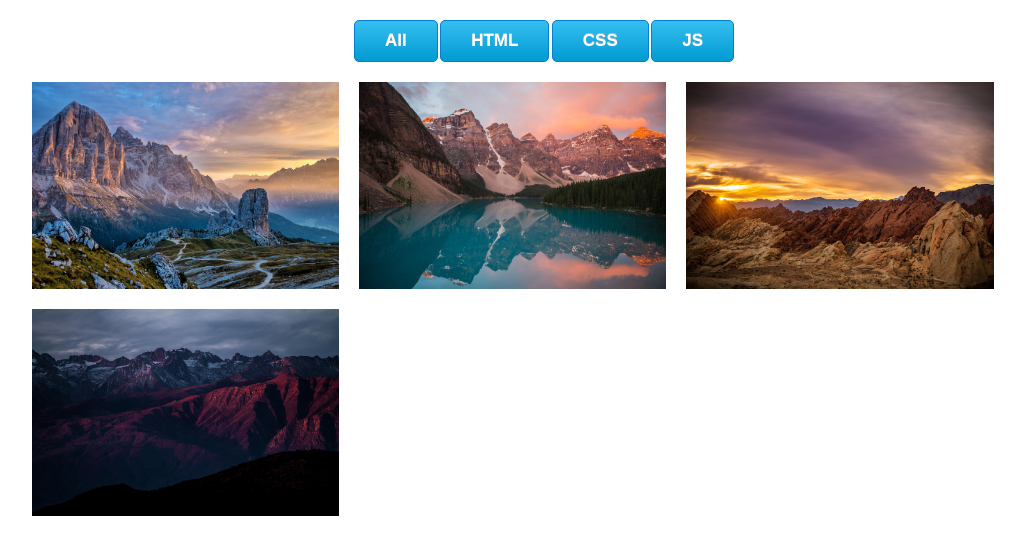
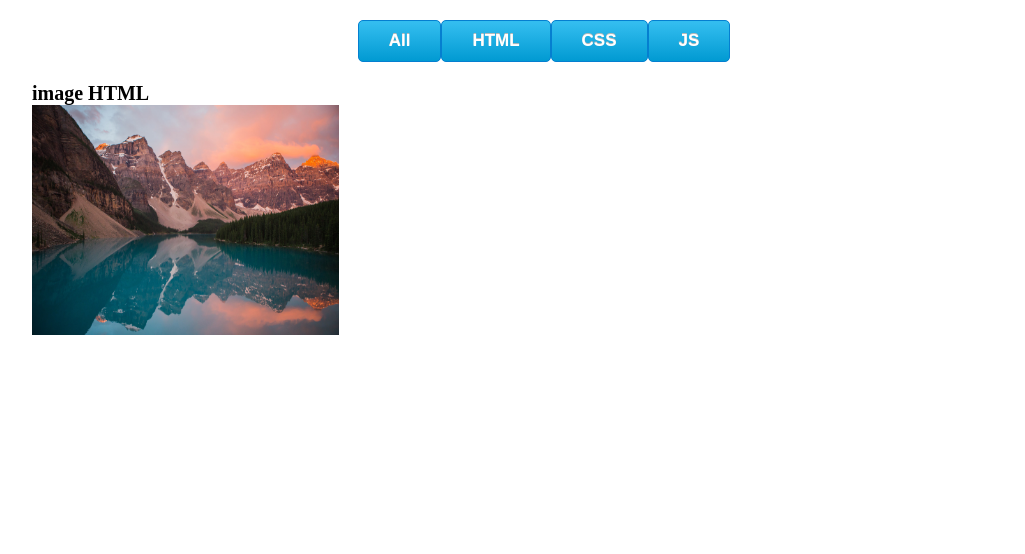
Before and after one commit to asifchowdhuryr8/javascript_projects, a website built with webpack: page 04-Filter-and-Sort-Html-Elements/src/index.html in a window 1280 px wide. Both pictures are taken after a click on the button "HTML". Shown: the whole page, without its empty margins (96-1121 px from the left). Built offline with nearby package versions, Linux system fonts and the light colour scheme.

Commit message:
Completed the element filter project

```diff
--- a/04-Filter-and-Sort-Html-Elements/src/index.html
+++ b/04-Filter-and-Sort-Html-Elements/src/index.html
@@ -11,28 +11,8 @@
 <body>
     <main>
         <div class="container">
-
-            <div class="buttons">
-                <button class="btn" type="button" data-filter="all">All</button>
-                <button class="btn" type="button" data-filter="html">HTML</button>
-                <button class="btn" type="button" data-filter="css">CSS</button>
-                <button class="btn" type="button" data-filter="js">JS</button>
-            </div>
-
-            <div id="filter-element" class="flex flex-gap flex-wrap">
-                <div class="filter__item">
-                    <img src="src/images/desktop/img-1.jpg" alt="Mountain" />
-                </div>
-                <div class="filter__item">
-                    <img src="src/images/desktop/img-2.jpg" alt="Mountain" />
-                </div>
-                <div class="filter__item">
-                    <img src="src/images/desktop/img-3.jpg" alt="Mountain" />
-                </div>
-                <div class="filter__item">
-                    <img src="src/images/desktop/img-4.jpg" alt="Mountain" />
-                </div>
-            </div>
+            <div class="buttons"></div>
+            <div id="filter-element" class="flex flex-gap flex-wrap"></div>
         </div>
     </main>
 </body>
--- a/04-Filter-and-Sort-Html-Elements/src/sass/main.scss
+++ b/04-Filter-and-Sort-Html-Elements/src/sass/main.scss
@@ -21,7 +21,11 @@
 }
 
 .opacity {
-    animation: example 1s ease-in-out;
+    animation: example 700ms ease-in-out;
+}
+
+.add-opacity {
+    animation: add-opacity 700ms ease-in-out;
 }
 
 .d-none {
@@ -40,6 +44,20 @@
     }
     100% {
         opacity: 0;
+    }
+}
+@keyframes add-opacity {
+    0% {
+        opacity: 0;
+    }
+    30% {
+        opacity: 0.5;
+    }
+    70% {
+        opacity: 0.7;
+    }
+    100% {
+        opacity: 1;
     }
 }
 
--- a/04-Filter-and-Sort-Html-Elements/src/typescript/_dom_selector.ts
+++ b/04-Filter-and-Sort-Html-Elements/src/typescript/_dom_selector.ts
@@ -0,0 +1,19 @@
+const selector = {
+    // buttons: document.querySelector(".buttons")! as HTMLButtonElement,
+    // filterItems: document.querySelectorAll(
+    //     ".filter__item"
+    // ) as NodeListOf<HTMLDivElement>,
+    filterElement: document.querySelector("#filter-element")! as HTMLDivElement,
+
+    filterItems() {
+        return document.querySelectorAll(
+            ".filter__item"
+        ) as NodeListOf<HTMLDivElement>;
+    },
+
+    buttons() {
+        return document.querySelector(".buttons")! as HTMLButtonElement;
+    },
+};
+
+export default selector;
--- /dev/null
+++ b/04-Filter-and-Sort-Html-Elements/src/typescript/_utils.ts
@@ -0,0 +1,26 @@
+import FilterElement from "./classes";
+
+const filterElement = new FilterElement(
+    "src/images/desktop/img-1.jpg",
+    "Mountain",
+    "all",
+    "All"
+);
+const filterElement2 = new FilterElement(
+    "src/images/desktop/img-2.jpg",
+    "Mountain",
+    "all Html",
+    "HTML"
+);
+const filterElement3 = new FilterElement(
+    "src/images/desktop/img-3.jpg",
+    "Mountain",
+    "all Css",
+    "CSS"
+);
+const filterElement4 = new FilterElement(
+    "src/images/desktop/img-4.jpg",
+    "Mountain",
+    "all Js",
+    "JS"
+);
--- a/04-Filter-and-Sort-Html-Elements/src/typescript/app.ts
+++ b/04-Filter-and-Sort-Html-Elements/src/typescript/app.ts
@@ -0,0 +1,27 @@
+import selector from "./_dom_selector";
+import "./_utils";
+
+selector.buttons().addEventListener("click", (event) => {
+    const target = event.target as HTMLElement;
+    if (target.classList.contains("btn")) {
+        const buttonValue = target.dataset.filter;
+        for (const filterItem of selector.filterItems()) {
+            const filterItemValue = filterItem.dataset.filterElement;
+            if (filterItemValue && buttonValue) {
+                if (filterItemValue.split(" ").includes(buttonValue)) {
+                    /* Converting filterItemValue in to an array and checking if it has the value of the button element */
+                    filterItem.classList.remove("opacity");
+                    filterItem.classList.add("add-opacity");
+                    setTimeout(
+                        () => filterItem.classList.remove("d-none"),
+                        700
+                    );
+                } else {
+                    filterItem.classList.add("opacity");
+                    filterItem.classList.remove("add-opacity");
+                    setTimeout(() => filterItem.classList.add("d-none"), 700);
+                }
+            }
+        }
+    }
+});
--- a/04-Filter-and-Sort-Html-Elements/src/typescript/classes.ts
+++ b/04-Filter-and-Sort-Html-Elements/src/typescript/classes.ts
@@ -0,0 +1,27 @@
+import selector from "./_dom_selector";
+
+class FilterElement {
+    constructor(
+        src: string,
+        alt: string,
+        ElementValue: string,
+        buttonValue: string
+    ) {
+        selector
+            .buttons()
+            .insertAdjacentHTML(
+                "beforeend",
+                `<button class="btn" type="button" data-filter="${buttonValue.toLowerCase()}">${buttonValue}</button>`
+            );
+
+        selector.filterElement.insertAdjacentHTML(
+            "beforeend",
+            `<div class="filter__item" data-filter-element="${ElementValue.toLowerCase()}">
+                <h1>image ${buttonValue}</h1>
+                <img src="${src}" alt="${alt}" />
+            </div>`
+        );
+    }
+}
+
+export default FilterElement;
```
